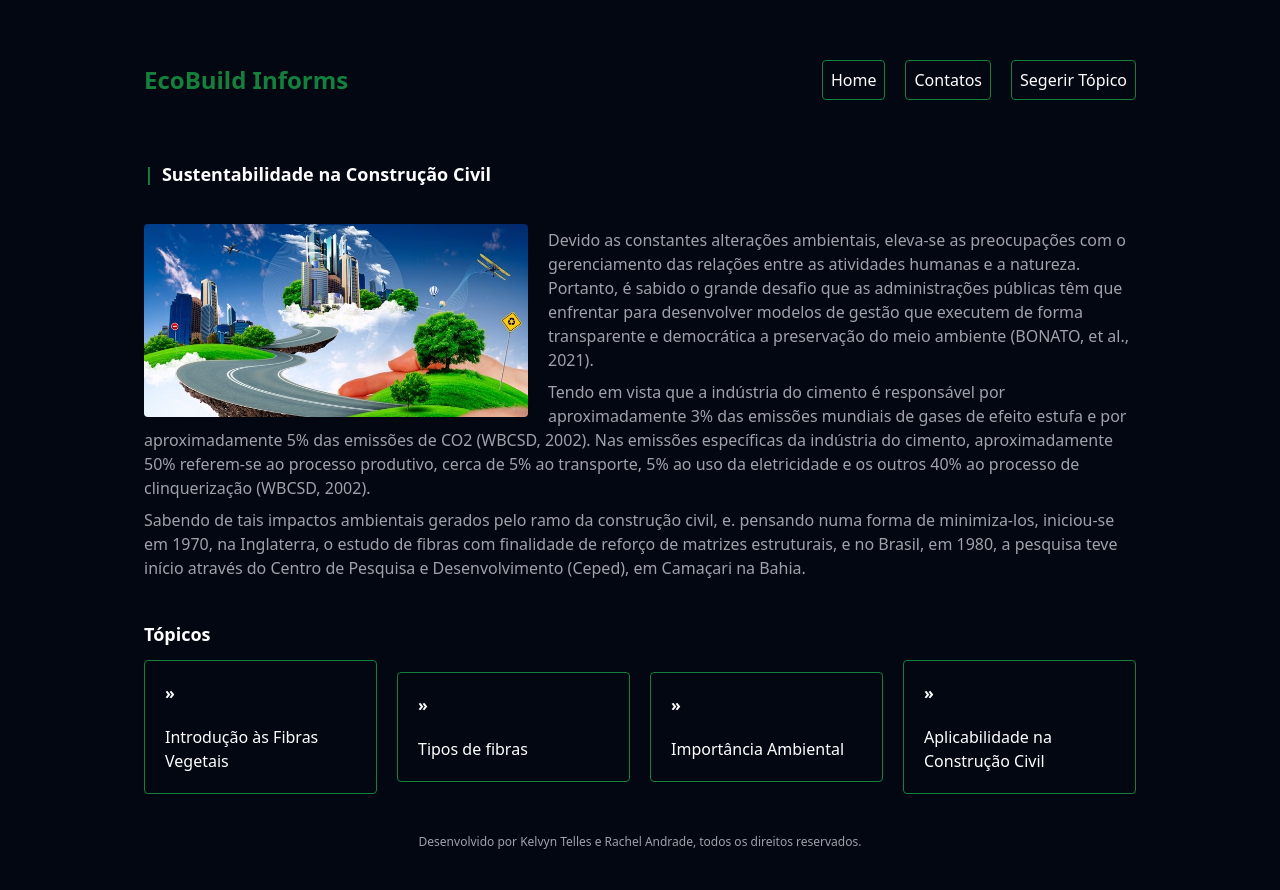
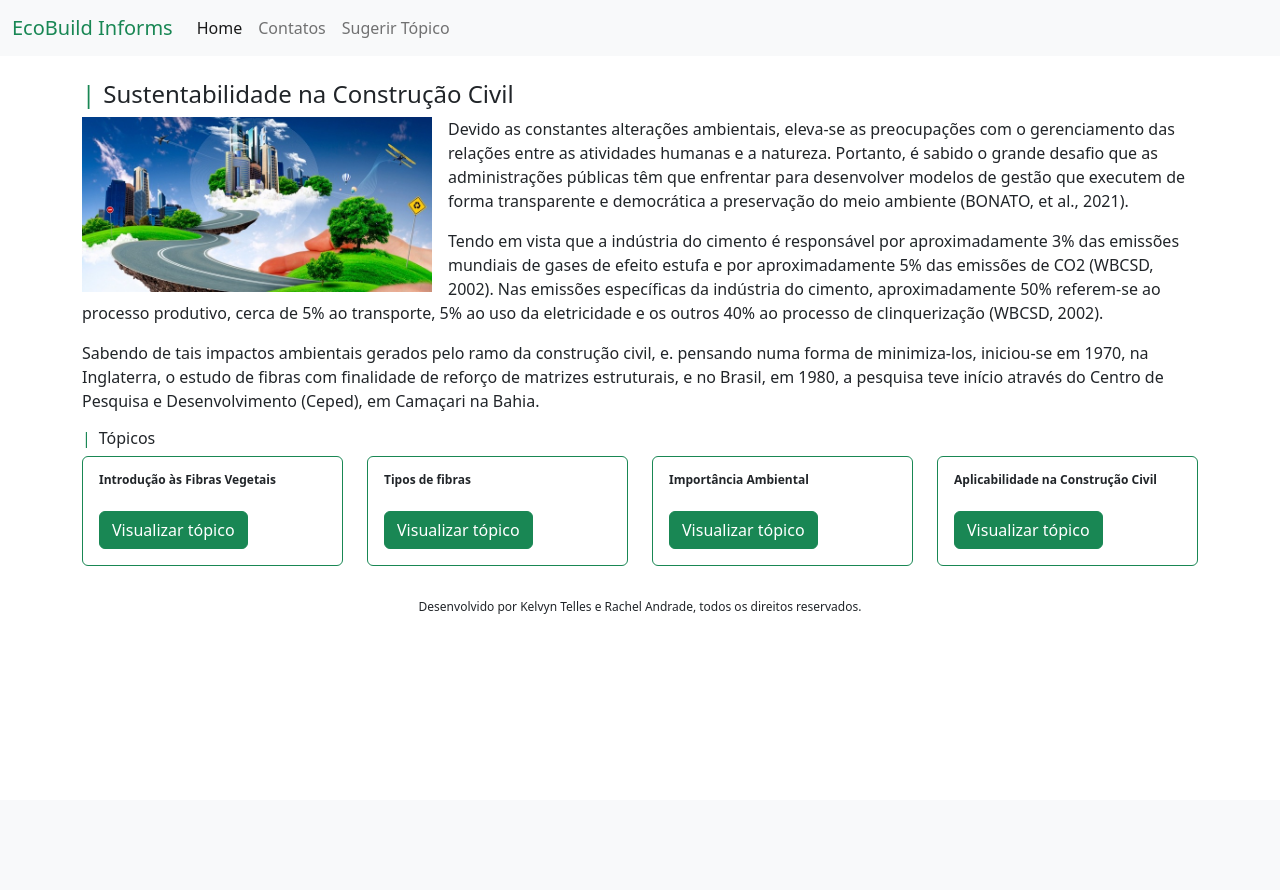
Before and after one commit to kelvyntelles/EcoBuildInforms, a Django app: page / in a window 1280 px wide. After the commit the page ends 614 px from the top, so only its background shows below. Run offline with Django 5.2, Linux system fonts and the light colour scheme; some libraries are stand-ins or nearby versions.

Commit message:
alterando o css

```diff
--- a/sugestao_topico/templates/home.html
+++ b/sugestao_topico/templates/home.html
@@ -8,75 +8,48 @@
 {% block 'conteudo'%}
 
 <div>
-  <h1 class="text-lg font-bold"><span class="mr-2 text-green-700">|</span>Sustentabilidade na Construção Civil</h1>
-  <div class="mt-4">
-      <img class="md:float-left mt-5 w-full md:w-96 md:mr-5 rounded" src="{% static 'img/sustentabilidade.jpg' %}">
-      <br>
-      <p class="mb-2 text-base text-zinc-400">Devido as constantes alterações ambientais, eleva-se as preocupações com o gerenciamento das relações entre as atividades humanas e a natureza. Portanto, é sabido o grande desafio que as administrações públicas têm que enfrentar para desenvolver modelos de gestão que executem de forma transparente e democrática a preservação do meio ambiente (BONATO, et al., 2021).</p>
-      <p class="mb-2 text-base text-zinc-400">Tendo em vista que a indústria do cimento é responsável por aproximadamente 3% das emissões mundiais de gases de efeito estufa e por aproximadamente 5% das emissões de CO2 (WBCSD, 2002). Nas emissões específicas da indústria do cimento, aproximadamente 50% referem-se ao processo produtivo, cerca de 5% ao transporte, 5% ao uso da eletricidade e os outros 40% ao processo de clinquerização (WBCSD, 2002).</p>
-      <p class="mb-2 text-base text-zinc-400">Sabendo de tais impactos ambientais gerados pelo ramo da construção civil, e. pensando numa forma de minimiza-los, iniciou-se em 1970, na Inglaterra, o estudo de fibras com finalidade de reforço de matrizes estruturais, e no Brasil, em 1980, a pesquisa teve início através do Centro de Pesquisa e Desenvolvimento (Ceped), em Camaçari na Bahia.</p>
+    <h1 class="fs-4"><span class="me-2 text-success">|</span>Sustentabilidade na Construção Civil</h1>
+    <div>
+        <img src="{% static 'img/sustentabilidade.jpg' %}" class="img-fluid float-md-start me-3" style="width:350px">
+        <p class="text-start">Devido as constantes alterações ambientais, eleva-se as preocupações com o gerenciamento das relações entre as atividades humanas e a natureza. Portanto, é sabido o grande desafio que as administrações públicas têm que enfrentar para desenvolver modelos de gestão que executem de forma transparente e democrática a preservação do meio ambiente (BONATO, et al., 2021).</p>
+        <p class="text-start">Tendo em vista que a indústria do cimento é responsável por aproximadamente 3% das emissões mundiais de gases de efeito estufa e por aproximadamente 5% das emissões de CO2 (WBCSD, 2002). Nas emissões específicas da indústria do cimento, aproximadamente 50% referem-se ao processo produtivo, cerca de 5% ao transporte, 5% ao uso da eletricidade e os outros 40% ao processo de clinquerização (WBCSD, 2002).</p>
+        <p class="text-start">Sabendo de tais impactos ambientais gerados pelo ramo da construção civil, e. pensando numa forma de minimiza-los, iniciou-se em 1970, na Inglaterra, o estudo de fibras com finalidade de reforço de matrizes estruturais, e no Brasil, em 1980, a pesquisa teve início através do Centro de Pesquisa e Desenvolvimento (Ceped), em Camaçari na Bahia.</p>
     </div>
 </div>
 
-<div class="mt-10">
-  <h1 class="text-lg font-bold">Tópicos</h1>
-  <div class="flex flex-col md:flex-row md:justify-between md:items-center mt-3 gap-5">
-      <a href="/introducaoFibrasVegetais" class="w-full">
-            <div
-                class="
-                    flex flex-col gap-5 border border-solid border-green-700 p-5 rounded
-                    cursor-pointer hover:bg-zinc-900 text-transparent hover:text-white
-                    transition-all w-full
-                ">
-                <div class="flex flex-row gap-2 items-center">
-                    <span class="text-white font-bold">»</span>
-                    <span>Visualizar tópico</span>
+<h1 class="fs-6"><span class="me-2 text-success">|</span>Tópicos</h1>
+<div class="row">
+  <div class="col-sm-3 mb-2">
+    <div class="card border-success">
+      <div class="card-body">
+        <h5 class="card-title mb-4" style="font-size:12px; font-weight:bold">Introdução às Fibras Vegetais</h5>
+        <a href="/introducaoFibrasVegetais" class="btn btn-success">Visualizar tópico</a>
       </div>
-                <span class="text-white">Introdução às Fibras Vegetais</span>
     </div>
-      </a>
-      <a href="/tiposFibras" class="w-full">
-            <div
-                class="
-                    flex flex-col gap-5 border border-solid border-green-700 p-5 rounded
-                    cursor-pointer hover:bg-zinc-900 text-transparent hover:text-white
-                    transition-all w-full
-                ">
-                <div class="flex flex-row gap-2 items-center">
-                    <span class="text-white font-bold">»</span>
-                    <span>Visualizar tópico</span>
   </div>
-                <span class="text-white">Tipos de fibras</span>
+  <div class="col-sm-3 mb-2">
+    <div class="card border-success">
+      <div class="card-body">
+        <h5 class="card-title mb-4" style="font-size:12px; font-weight:bold">Tipos de fibras</h5>
+        <a href="/tiposFibras" class="btn btn-success">Visualizar tópico</a>
       </div>
-      </a>
-      <a href="/importanciaAmbiental" class="w-full">
-            <div
-                class="
-                    flex flex-col gap-5 border border-solid border-green-700 p-5 rounded
-                    cursor-pointer hover:bg-zinc-900 text-transparent hover:text-white
-                    transition-all w-full
-                ">
-                <div class="flex flex-row gap-2 items-center">
-                    <span class="text-white font-bold">»</span>
-                    <span>Visualizar tópico</span>
     </div>
-                <span class="text-white">Importância Ambiental</span>
   </div>
-      </a>
-      <a href="/aplicabilidadeConstrucaoCivil" class="w-full">
-            <div
-                class="
-                    flex flex-col gap-5 border border-solid border-green-700 p-5 rounded
-                    cursor-pointer hover:bg-zinc-900 text-transparent hover:text-white
-                    transition-all w-full
-                ">
-                <div class="flex flex-row gap-2 items-center">
-                    <span class="text-white font-bold">»</span>
-                    <span>Visualizar tópico</span>
+    <div class="col-sm-3 mb-2">
+    <div class="card border-success">
+      <div class="card-body">
+        <h5 class="card-title mb-4" style="font-size:12px; font-weight:bold">Importância Ambiental</h5>
+        <a href="/importanciaAmbiental" class="btn btn-success">Visualizar tópico</a>
       </div>
-                <span class="text-white">Aplicabilidade na Construção Civil</span>
     </div>
-      </a>
+  </div>
+  <div class="col-sm-3 mb-2">
+    <div class="card border-success">
+      <div class="card-body">
+        <h5 class="card-title mb-4" style="font-size:12px; font-weight:bold">Aplicabilidade na Construção Civil</h5>
+        <a href="/aplicabilidadeConstrucaoCivil" class="btn btn-success">Visualizar tópico</a>
+      </div>
+    </div>
   </div>
 </div>
 
--- a/sugestao_topico/templates/sugestaoTopicoCriada.html
+++ b/sugestao_topico/templates/sugestaoTopicoCriada.html
@@ -7,8 +7,8 @@
 
 {% block 'conteudo'%}
 
-<div class="flex justify-center items-center">
-    <h1 class="text-lg font-bold"><span class="mr-2 text-green-700">|</span>Sugestão Criada com Sucesso!</h1>
+<div class="d-flex justify-content-center items-items-center">
+    <h1 class="fs-4"><span class="me-2 text-success">|</span>Sugestão Criada com Sucesso!</h1>
 </div>
 
 {%endblock%}
--- a/templates/base.html
+++ b/templates/base.html
@@ -1,47 +1,47 @@
 <!DOCTYPE html>
 <html lang="en">
 <head>
-    <meta charset="UTF-8">
-    <script src="https://cdn.tailwindcss.com"></script>
+    <meta charset="utf-8">
+    <meta name="viewport" content="width=device-width, initial-scale=1">
     <title>EcoBuild Informs - {% block 'titulo_page' %}{% endblock %}</title>
+    <link href="https://cdn.jsdelivr.net/npm/bootstrap@5.2.3/dist/css/bootstrap.min.css" rel="stylesheet" integrity="sha384-rbsA2VBKQhggwzxH7pPCaAqO46MgnOM80zW1RWuH61DGLwZJEdK2Kadq2F9CUG65" crossorigin="anonymous">
 </head>
-<body class="bg-gray-950">
+<body>
 
-<div class="px-6 md:px-36 bg-gray-950 text-white min-h-screen">
+<nav class="navbar navbar-expand-lg bg-light">
+  <div class="container-fluid">
+    <a class="navbar-brand text-success" href="/">EcoBuild Informs</a>
+    <button class="navbar-toggler" type="button" data-bs-toggle="collapse" data-bs-target="#navbarNav" aria-controls="navbarNav" aria-expanded="false" aria-label="Toggle navigation">
+      <span class="navbar-toggler-icon"></span>
+    </button>
+    <div class="collapse navbar-collapse" id="navbarNav">
+      <ul class="navbar-nav">
+        <li class="nav-item">
+          <a class="nav-link active" aria-current="page" href="/">Home</a>
+        </li>
+        <li class="nav-item">
+          <a class="nav-link" href="/contatos">Contatos</a>
+        </li>
+        <li class="nav-item">
+          <a class="nav-link" href="/sugestaoTopico">Sugerir Tópico</a>
+        </li>
+      </ul>
+    </div>
+  </div>
+</nav>
 
-    <header class="
-        flex md:flex-row md:justify-between md:items-center md:py-16 md:gap-0 md:my-0
-        flex-col gap-6 my-10
-    ">
-        <a href="/">
-            <span class="text-2xl font-bold cursor-pointer text-green-700 hover:text-green-600 flex flex-row gap-2 items-center">
-                EcoBuild Informs
-                <Tree size={20} />
-            </span>
-        </a>
-        <div class="flex gap-5">
-            <a href="/">
-                <span class="border border-solid border-green-700 p-2 rounded hover:bg-zinc-900 cursor-pointer">Home</span>
-            </a>
-            <a href="/contatos">
-                <span class="border border-solid border-green-700 p-2 rounded hover:bg-zinc-900 cursor-pointer">Contatos</span>
-            </a>
-            <a href="/sugestaoTopico">
-                <span class="border border-solid border-green-700 p-2 rounded hover:bg-zinc-900 cursor-pointer">Segerir Tópico</span>
-            </a>
-        </div>
-    </header>
-
-    {% block 'conteudo' %}
+<div class="container mt-4">
+{% block 'conteudo' %}
 
 
-    {% endblock %}
+{% endblock %}
+</div>
 
-    <footer class="bottom-0 flex flex-row justify-center items-center py-10">
-        <h1 class="text-xs text-zinc-400">
-            Desenvolvido por Kelvyn Telles e Rachel Andrade, todos os direitos reservados.
-        </h1>
-    </footer>
+<header class="mt-4">
+    <p class="text-center" style="font-size:12px;">Desenvolvido por Kelvyn Telles e Rachel Andrade, todos os direitos reservados.</p>
+</header>
+
+<script src="https://cdn.jsdelivr.net/npm/bootstrap@5.2.3/dist/js/bootstrap.bundle.min.js" integrity="sha384-kenU1KFdBIe4zVF0s0G1M5b4hcpxyD9F7jL+jjXkk+Q2h455rYXK/7HAuoJl+0I4" crossorigin="anonymous"></script>
 </div>
 </body>
 </html>
```
Also changed, not shown: sugestao_topico/templates/aplicabilidadeConstrucaoCivil.html (+21 -26 lines), sugestao_topico/templates/contatos.html (+25 -29 lines), sugestao_topico/templates/importanciaAmbiental.html (+36 -35 lines), sugestao_topico/templates/introducaoFibrasVegetais.html (+14 -11 lines), sugestao_topico/templates/sugestaoTopico.html (+19 -11 lines), sugestao_topico/templates/tiposFibras.html (+8 -9 lines), db.sqlite3. Lines whose indentation alone changed are shown as unchanged.
